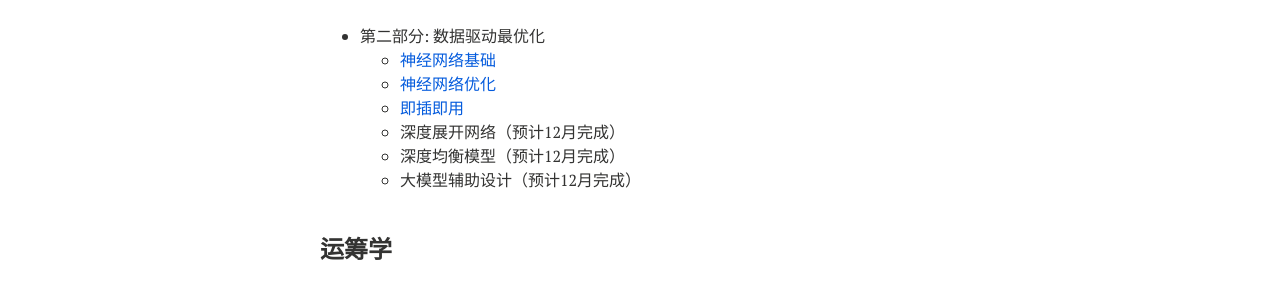
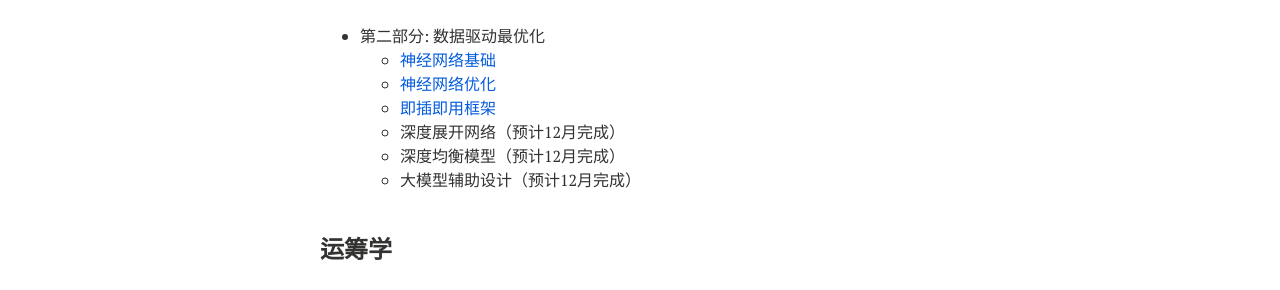
Before and after one commit to xianchaoxiu/xianchaoxiu.github.io, a Jekyll site: the page built from teaching/index.md, in a window 1280 px wide. Shown: the part 319-609 px from the top of the page. Built offline with Jekyll 4.4.1, drawn with Linux system fonts in a browser that asks for light colours; nearby versions of some CDN libraries.

Commit message:
Update index.md

```diff
--- a/teaching/index.md
+++ b/teaching/index.md
@@ -22,7 +22,7 @@ share: false
 - 第二部分: 数据驱动最优化<br>
   - <a href="../teaching/现代优化方法/神经网络基础.pdf" class="textlink" target="_blank">神经网络基础 </a> <br>
   - <a href="../teaching/现代优化方法/神经网络优化.pdf" class="textlink" target="_blank">神经网络优化 </a>  <br>
-  - <a href="../teaching/现代优化方法/即插即用.pdf" class="textlink" target="_blank">即插即用 </a> <br>
+  - <a href="../teaching/现代优化方法/即插即用框架.pdf" class="textlink" target="_blank">即插即用框架 </a> <br>
   - 深度展开网络（预计12月完成） <br>
   - 深度均衡模型（预计12月完成） <br>
   - 大模型辅助设计（预计12月完成）  <br><br>
```
